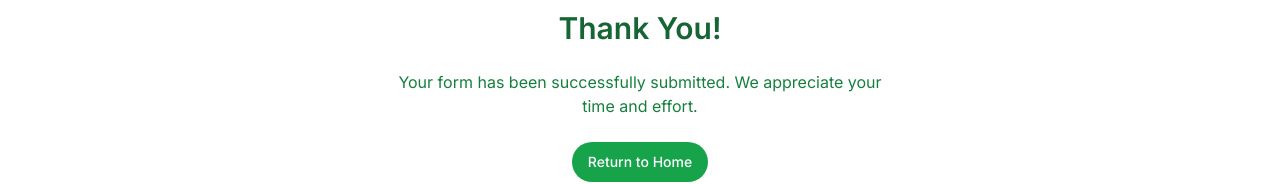
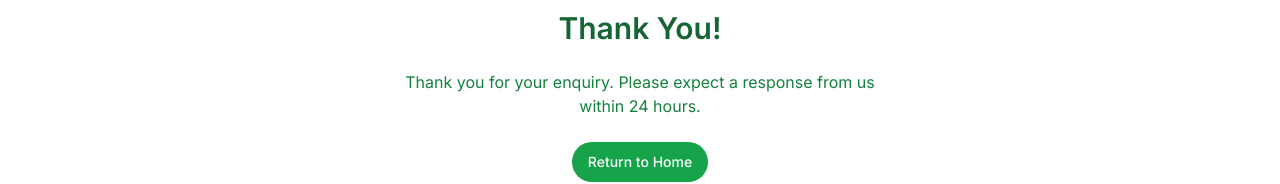
Before and after one commit to PhilaniNcube/new-poppin, a Next.js app: page /thank-you in a window 1280 px wide. Shown: the part 340-524 px from the top of the page. Built offline with nearby package versions, Linux system fonts and the light colour scheme.

Commit message:
Update thank you message on form submission

```diff
--- a/app/thank-you/page.tsx
+++ b/app/thank-you/page.tsx
@@ -27,8 +27,7 @@ export default function Component() {
         Thank You!
       </h2>
       <p className="max-w-lg text-center text-green-700 dark:text-green-300">
-        Your form has been successfully submitted. We appreciate your time and
-        effort.
+      Thank you for your enquiry. Please expect a response from us within 24 hours.
       </p>
       <Link href="/">
         <Button
```
